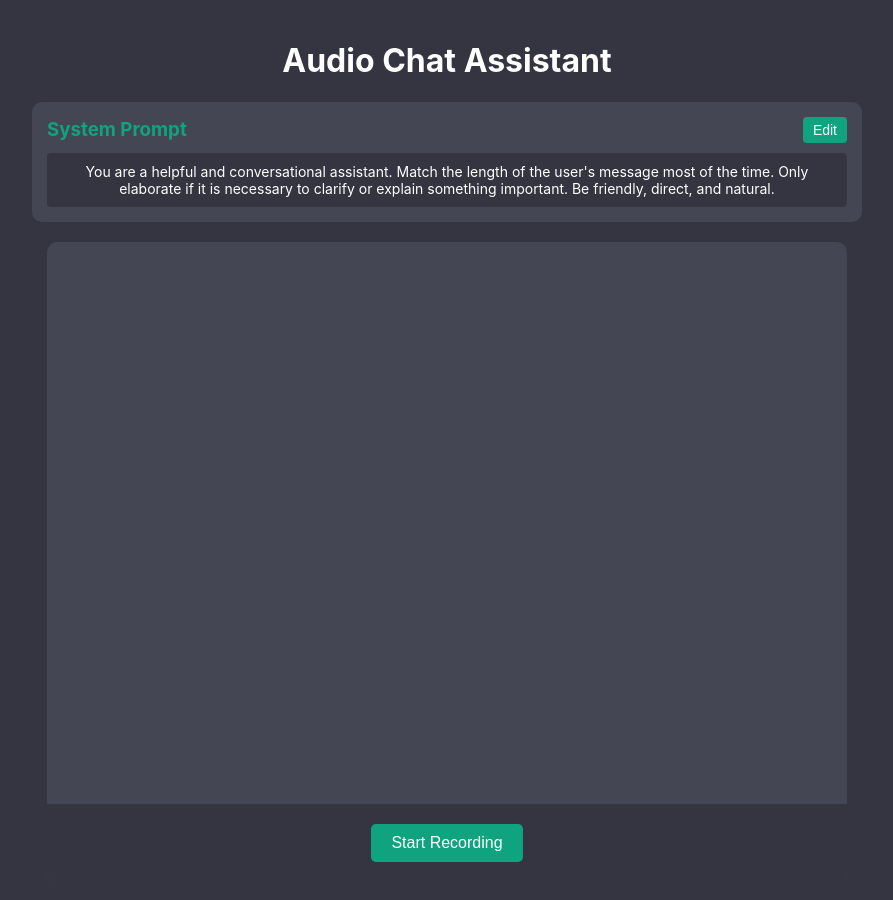
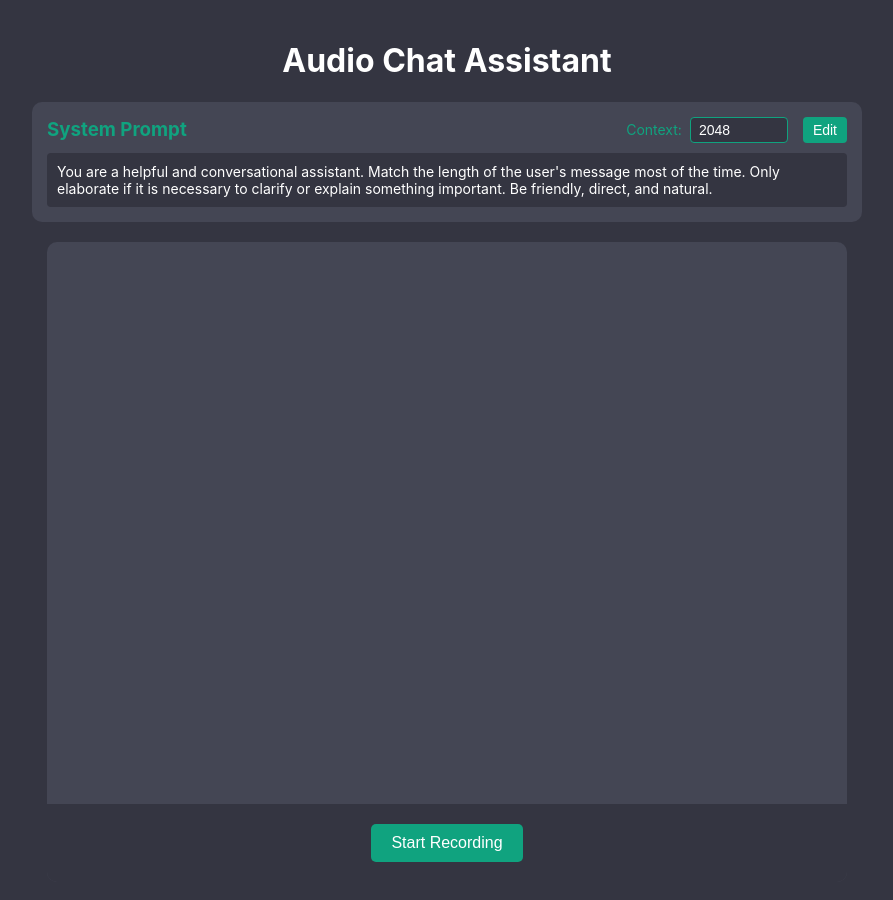
Before and after one commit to hershkoy/companion, a React (Create React App) app in the folder frontend/: page / in a window 1280 px wide. Shown: the whole page, without its empty margins (193-1086 px from the left). Built offline with nearby package versions, Linux system fonts and the light colour scheme.

Commit message:
improved ui

```diff
--- a/frontend/src/App.css
+++ b/frontend/src/App.css
@@ -170,6 +170,7 @@
   background-color: #444654;
   border-radius: 10px;
   padding: 15px;
+  text-align: left;
 }
 
 .system-prompt-header {
@@ -179,9 +180,87 @@
   margin-bottom: 10px;
 }
 
-.system-prompt-header h3 {
-  margin: 0;
+.header-controls {
+  display: flex;
+  align-items: center;
+  gap: 15px;
+}
+
+.context-window-control {
+  display: flex;
+  align-items: center;
+  gap: 8px;
+}
+
+.context-window-control span {
   color: #10a37f;
+  font-size: 14px;
+}
+
+.context-window-input {
+  width: 80px;
+  padding: 4px 8px;
+  border: 1px solid #10a37f;
+  border-radius: 4px;
+  background-color: #343541;
+  color: white;
+  font-size: 14px;
+}
+
+.system-prompt-input {
+  width: 100%;
+  padding: 10px;
+  border: 1px solid #10a37f;
+  border-radius: 4px;
+  background-color: #343541;
+  color: white;
+  font-size: 14px;
+  resize: vertical;
+  text-align: left;
+}
+
+.system-prompt-display {
+  padding: 10px;
+  background-color: #343541;
+  border-radius: 4px;
+  color: white;
+  font-size: 14px;
+  white-space: pre-wrap;
+  text-align: left;
+}
+
+.message.system {
+  align-self: center;
+  background-color: #10a37f;
+  color: white;
+  font-style: italic;
+}
+
+.token-count {
+  font-size: 0.8em;
+  color: #666;
+  margin-top: 4px;
+  text-align: right;
+  font-style: italic;
+}
+
+.message.ai .token-count {
+  color: #4a90e2;
+}
+
+.message.user .token-count {
+  color: #45a049;
+}
+
+.message.system .token-count {
+  color: #666;
+}
+
+.context-window-container,
+.context-window-header,
+.context-window-header h3,
+.context-window-display {
+  display: none;
 }
 
 .edit-prompt-button {
@@ -198,29 +277,7 @@
   background-color: #0d8c6d;
 }
 
-.system-prompt-input {
-  width: 100%;
-  padding: 10px;
-  border: 1px solid #10a37f;
-  border-radius: 4px;
-  background-color: #343541;
-  color: white;
-  font-size: 14px;
-  resize: vertical;
+.system-prompt-header h3 {
+  margin: 0;
+  color: #10a37f;
 }
-
-.system-prompt-display {
-  padding: 10px;
-  background-color: #343541;
-  border-radius: 4px;
-  color: white;
-  font-size: 14px;
-  white-space: pre-wrap;
-}
-
-.message.system {
-  align-self: center;
-  background-color: #10a37f;
-  color: white;
-  font-style: italic;
-}
--- a/frontend/src/App.js
+++ b/frontend/src/App.js
@@ -1,6 +1,31 @@
 import { useState, useRef, useCallback, useEffect } from 'react';
 import './App.css';
 import logger from './utils/logger';
+
+// Simple token count estimation (approximately 4 chars per token)
+const estimateTokenCount = (text) => {
+  return Math.ceil(text.length / 4);
+};
+
+// Get conversation history within token limit
+const getConversationHistory = (conversation, maxTokens) => {
+  const history = [];
+  let totalTokens = 0;
+
+  // Start from the end (most recent messages)
+  for (let i = conversation.length - 1; i >= 0; i--) {
+    const message = conversation[i];
+    if (message.type === 'system') continue; // Skip system messages
+
+    const tokens = estimateTokenCount(message.text);
+    if (totalTokens + tokens > maxTokens) break;
+
+    history.unshift(message);
+    totalTokens += tokens;
+  }
+
+  return history;
+};
 
 function App() {
   const [isRecording, setIsRecording] = useState(false);
@@ -12,6 +37,8 @@ function App() {
     `You are a helpful and conversational assistant. Match the length of the user's message most of the time. Only elaborate if it is necessary to clarify or explain something important. Be friendly, direct, and natural.`
   );
   const [isEditingPrompt, setIsEditingPrompt] = useState(false);
+  const [numCtx, setNumCtx] = useState(2048);
+  const [isEditingNumCtx, setIsEditingNumCtx] = useState(false);
   const mediaRecorderRef = useRef(null);
   const chunksRef = useRef([]);
   const currentAudioRef = useRef(null);
@@ -136,6 +163,11 @@ function App() {
         formData.append('sessionId', sessionId);
         formData.append('systemPrompt', systemPrompt);
 
+        // Add conversation history within token limit
+        const maxHistoryTokens = Math.floor(numCtx * 0.75);
+        const history = getConversationHistory(conversation, maxHistoryTokens);
+        formData.append('conversationHistory', JSON.stringify(history));
+
         try {
           const response = await fetch('http://localhost:5000/api/transcribe', {
             method: 'POST',
@@ -145,8 +177,10 @@ function App() {
 
           if (data.success) {
             logger.info('Successfully processed audio', { sessionId });
-            // Add user message to conversation immediately after transcription
+            // Show transcription immediately
+            if (data.transcription) {
               setConversation(prev => [...prev, { type: 'user', text: data.transcription }]);
+            }
 
             // Process n8n response and convert to speech
             await processN8nResponse(data);
@@ -203,12 +237,24 @@ function App() {
         <div className="system-prompt-container">
           <div className="system-prompt-header">
             <h3>System Prompt</h3>
+            <div className="header-controls">
+              <div className="context-window-control">
+                <span>Context:</span>
+                <input
+                  type="number"
+                  value={numCtx}
+                  onChange={(e) => setNumCtx(Math.max(1, parseInt(e.target.value) || 0))}
+                  className="context-window-input"
+                  min="1"
+                />
+              </div>
               <button
                 onClick={() => setIsEditingPrompt(!isEditingPrompt)}
                 className="edit-prompt-button"
               >
                 {isEditingPrompt ? 'Save' : 'Edit'}
               </button>
+            </div>
           </div>
           {isEditingPrompt ? (
             <textarea
@@ -230,6 +276,9 @@ function App() {
               <div key={index} className={`message ${message.type}`}>
                 <div className="message-content">
                   {message.text}
+                  <div className="token-count">
+                    ~{estimateTokenCount(message.text)} tokens
+                  </div>
                 </div>
               </div>
             ))}
```
Also changed, not shown: 1 other file (tests, documents, lock files or other folders). Lines whose indentation alone changed are shown as unchanged.
